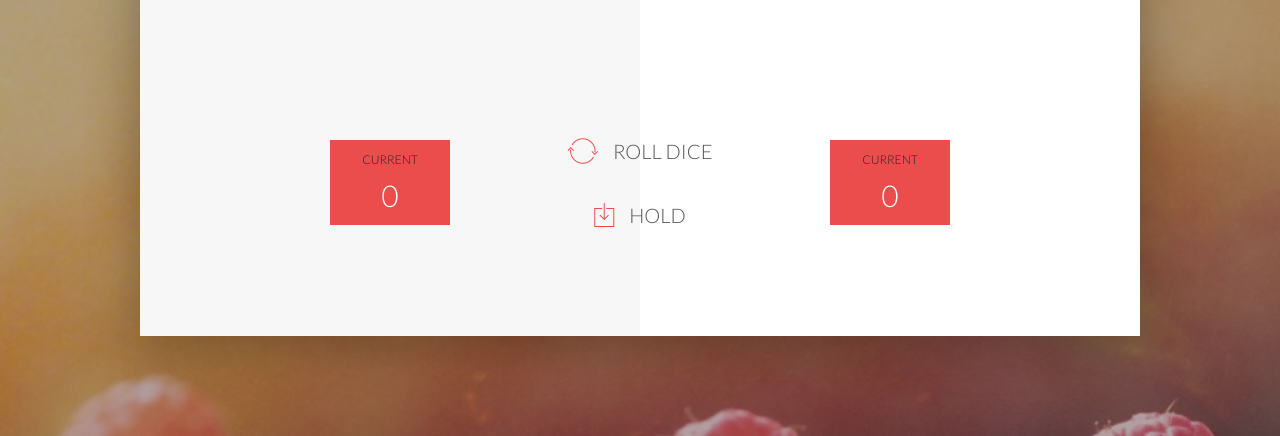
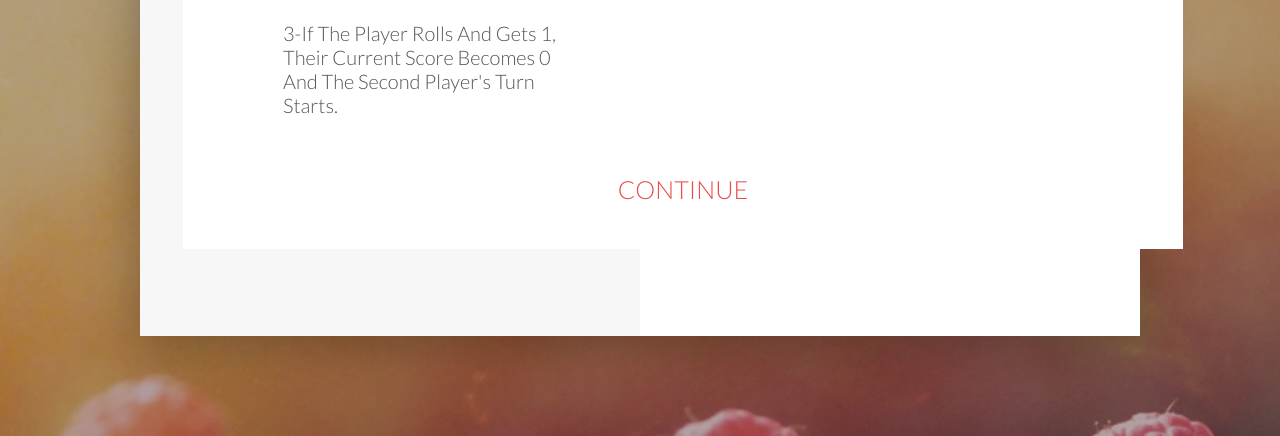
Before and after one commit to eslamalhendawy/Dice-Game, a plain HTML site: page index.html in a window 1280 px wide. Shown: the part 364-800 px from the top of the page. Drawn offline with nearby package versions, Linux system fonts and the light colour scheme.

Commit message:
Update style.css

```diff
--- a/style.css
+++ b/style.css
@@ -152,3 +152,41 @@ i {
 
 .winner { background-color: #f7f7f7; }
 .winner .player-name { font-weight: 300; color: #EB4D4D; }
+
+.rules{
+  height: 600px;
+  width: 1000px;
+  position: absolute;
+  top: 13px;
+  left: 183px;
+  background-color: #fff;
+  z-index: 1;
+  display: grid;
+  grid-template-columns: repeat(2,300px);
+  grid-template-rows: repeat(5,120px);
+  justify-content: space-around;
+  align-items: center;
+  font-size: 20px;
+}
+
+.rule1{
+  grid-column: 1/2;
+}
+
+.rule2{
+  grid-column: 1/2;
+  grid-row: 3/4;
+}
+
+.rule3{
+
+  grid-column: 1/2;
+  grid-row: 4/5;
+}
+
+.rules__button{
+  grid-column: 1/3;
+  grid-row: 5/6;
+  color: #EB4D4D;
+  font-size: 25px;
+}
```
